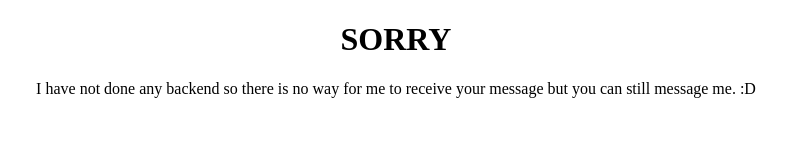
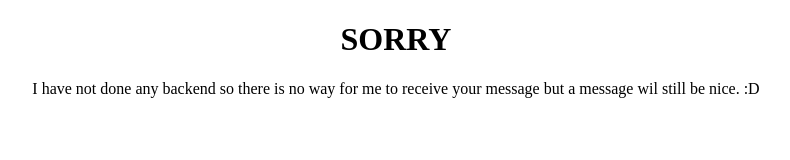
Before and after one commit to Zetoxtz/Zetoxtz.github.io, a plain HTML site: page sorry.html in a window 1280 px wide. Shown: the full height of the page, 244-1034 px from the left. Drawn offline with Linux system fonts and the light colour scheme.

Commit message:
Update sorry.html

```diff
--- a/sorry.html
+++ b/sorry.html
@@ -14,6 +14,6 @@
 </head>
 <body>
 	<h1>SORRY</h1>
-	<p> I have not done any backend so there is no way for me to receive your message but you can still message me. :D </p>
+	<p> I have not done any backend so there is no way for me to receive your message but a message wil still be nice. :D </p>
 </body>
 </html>
```
